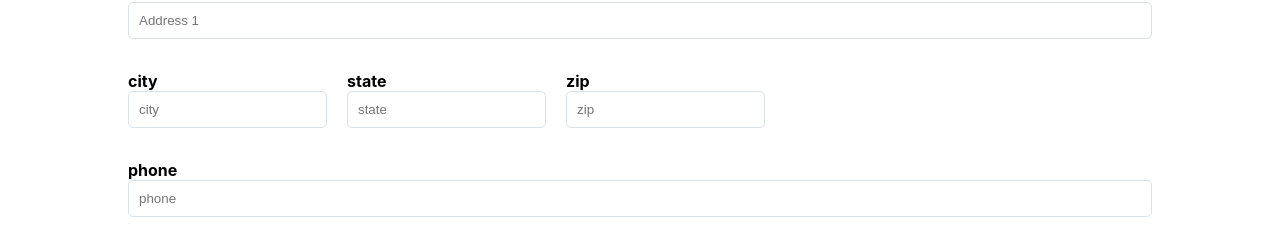
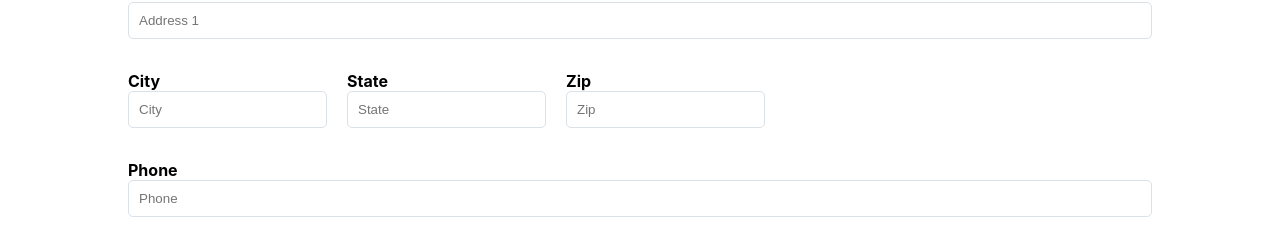
Before and after one commit to eqinox/inputs, a React (Create React App) app: page / in a window 1280 px wide. Shown: the part 363-613 px from the top of the page. Built offline with nearby package versions, Linux system fonts and the light colour scheme.

Commit message:
Business modifications

```diff
--- a/src/formElements.json
+++ b/src/formElements.json
@@ -1,4 +1,5 @@
 [
+
     {
         "page_label": "Input Form",
         "fields": [
@@ -28,20 +29,20 @@
             },
             [
                 {
-                    "id": "city",
+                    "id": "City",
                     "type": "text"
                 },
                 {
-                    "id": "state",
+                    "id": "State",
                     "type": "text"
                 },
                 {
-                    "id": "zip",
+                    "id": "Zip",
                     "type": "text"
                 }
             ],
             {
-                "id": "phone",
+                "id": "Phone",
                 "required": true,
                 "type": "text"
             },
--- a/src/result/Result.js
+++ b/src/result/Result.js
@@ -13,7 +13,7 @@ const Result = () => {
                         <div key={`${field.id}`}>
                             {field.value && <div className={classes.rowContainerStyle}>
                                 <span className={classes.spanStyle}>{field.placeholder}</span>
-                                {field.value}
+                                {field.value.charAt(0).toUpperCase() + field.value.slice(1)}
                             </div>}
                         </div>
                     ))}
```
Also changed, not shown: src/shared/Navbar.js (line endings or trailing spaces).
